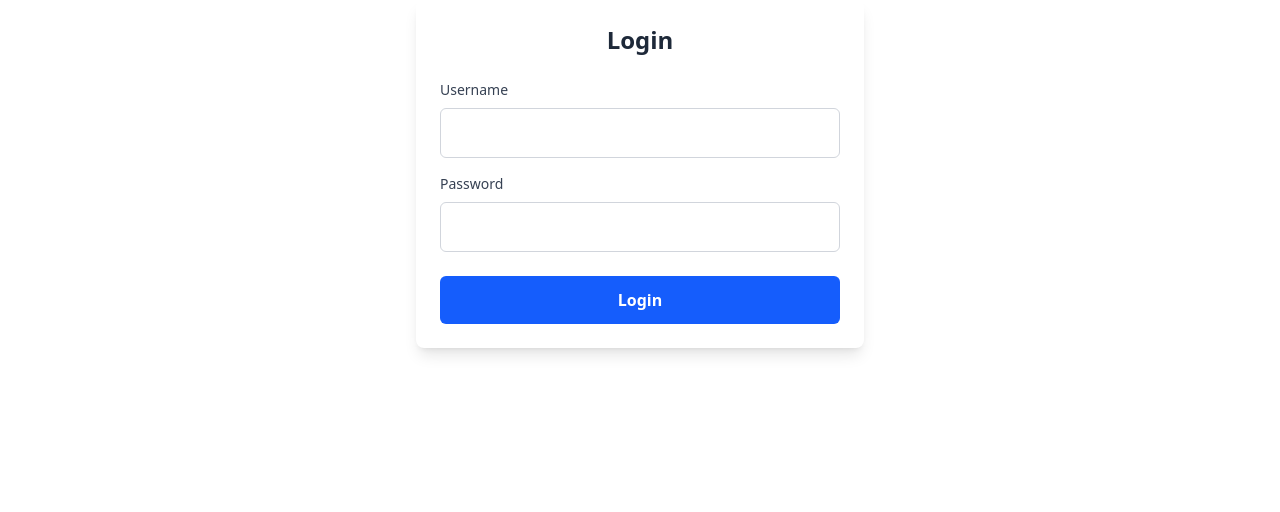
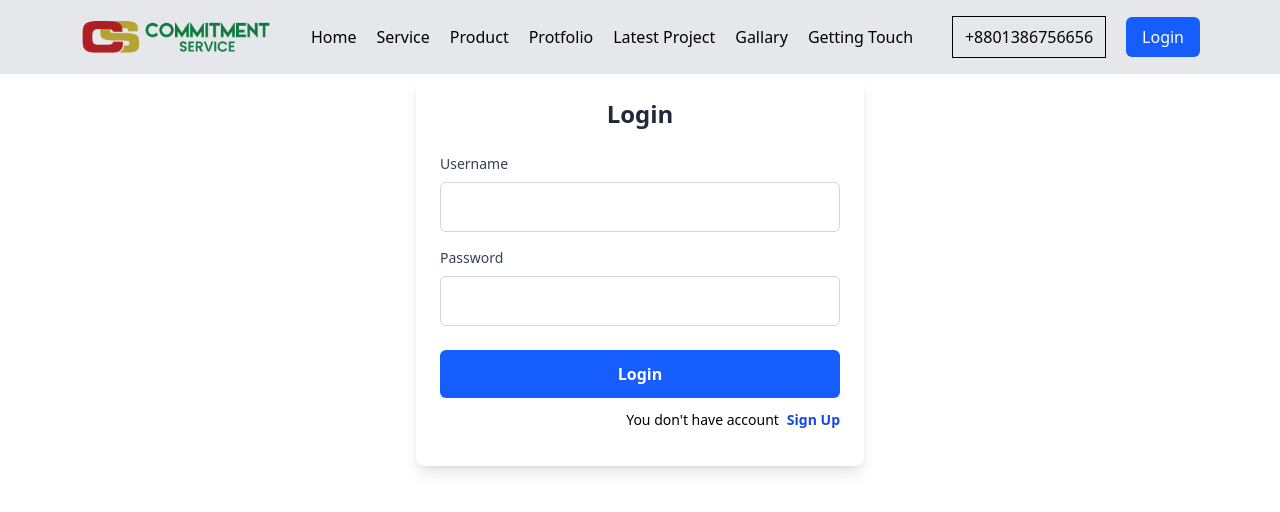
Before and after one commit to Sawjal-sikder/interior_frontend, a React (Vite) app: page /login in a window 1280 px wide. Shown: the top 512 px of the page. Built offline with nearby package versions, Linux system fonts and the light colour scheme.

Commit message:
for routing

```diff
--- a/src/pages/Signup.jsx
+++ b/src/pages/Signup.jsx
@@ -1,6 +1,7 @@
 import { useState } from 'react';
 import api from '../services/api';
-import { useNavigate } from 'react-router-dom';
+import { useNavigate, Link } from 'react-router-dom';
+import Navbar from '../component/navbar/Navbar';
 
 const Register = () => {
   const navigate = useNavigate();
@@ -54,9 +55,11 @@ const handleSubmit = async (e) => {
 };
 
   return (
+    <>
+    <Navbar />
     <form
       onSubmit={handleSubmit}
-      className="max-w-md mx-auto mt-10 p-6 bg-white shadow-md rounded-lg"
+      className="max-w-md mx-auto  p-6 bg-white shadow-md rounded-lg"
     >
       <h2 className="text-2xl font-semibold text-center mb-6">Register</h2>
 
@@ -117,7 +120,12 @@ const handleSubmit = async (e) => {
       >
         Register
       </button>
+      <div className="flex items-center gap-x-2 py-3 justify-end text-sm">
+          <p>You have already account</p>
+        <Link to="/login" className="text-blue-700 font-bold">Login</Link>
+        </div>
     </form>
+    </>
   );
 };
 
--- a/src/pages/auth/Login.jsx
+++ b/src/pages/auth/Login.jsx
@@ -1,10 +1,11 @@
-import React, { useState } from 'react';
-import api from '../../services/api';
-import { saveTokens } from '../../../auth';
-import { useNavigate } from 'react-router-dom';
+import React, { useState } from "react";
+import api from "../../services/api";
+import { saveTokens } from "../../../auth";
+import { useNavigate, Link } from "react-router-dom";
+import Navbar from "../../component/navbar/Navbar";
 
 const Login = () => {
-  const [formData, setFormData] = useState({ username: '', password: '' });
+  const [formData, setFormData] = useState({ username: "", password: "" });
   const navigate = useNavigate();
 
   const handleChange = (e) => {
@@ -15,55 +16,70 @@ const Login = () => {
   const handleSubmit = async (e) => {
     e.preventDefault();
     try {
-      const { data } = await api.post('/api/login/', formData);
+      const { data } = await api.post("/api/login/", formData);
       saveTokens(data);
-      navigate('/dashboard'); // Redirect to the dashboard after successful login
+      navigate("/dashboard"); // Redirect to the dashboard after successful login
     } catch (error) {
       alert(error.response.data.detail);
     }
   };
 
   return (
-    <form onSubmit={handleSubmit} className="login-form max-w-md mx-auto p-6 bg-white shadow-lg rounded-lg">
-      <h2 className="text-2xl font-semibold text-center text-gray-800 mb-6">Login</h2>
-
+    <>
+      <Navbar />
+      <form
+        onSubmit={handleSubmit}
+        className="login-form max-w-md mx-auto p-6 bg-white shadow-lg rounded-lg"
+      >
+        <h2 className="text-2xl font-semibold text-center text-gray-800 mb-6">
+          Login
+        </h2>
         <div className="form-group mb-4">
-        <label htmlFor="username" className="block text-sm font-medium text-gray-700 mb-2">
+          <label
+            htmlFor="username"
+            className="block text-sm font-medium text-gray-700 mb-2"
+          >
             Username
           </label>
           <input
             type="text"
             id="username"
             name="username"
-          value={formData.username}  // Bind the input value to formData.username
-          onChange={handleChange}     // Bind the onChange event to handleChange
+            value={formData.username} // Bind the input value to formData.username
+            onChange={handleChange} // Bind the onChange event to handleChange
             required
             className="w-full p-3 border border-gray-300 rounded-md focus:ring-2 focus:ring-blue-500 focus:border-transparent"
           />
         </div>
-
         <div className="form-group mb-6">
-        <label htmlFor="password" className="block text-sm font-medium text-gray-700 mb-2">
+          <label
+            htmlFor="password"
+            className="block text-sm font-medium text-gray-700 mb-2"
+          >
             Password
           </label>
           <input
             type="password"
             id="password"
             name="password"
-          value={formData.password}  // Bind the input value to formData.password
-          onChange={handleChange}     // Bind the onChange event to handleChange
+            value={formData.password} // Bind the input value to formData.password
+            onChange={handleChange} // Bind the onChange event to handleChange
             required
             className="w-full p-3 border border-gray-300 rounded-md focus:ring-2 focus:ring-blue-500 focus:border-transparent"
           />
         </div>
-
         <button
           type="submit"
           className="w-full cursor-pointer py-3 bg-blue-600 text-white font-semibold rounded-md hover:bg-blue-700 transition duration-300"
         >
           Login
         </button>
+        <div className="flex items-center gap-x-2 py-3 justify-end text-sm">
+          <p>You don't have account</p>
+        <Link to="/signup" className="text-blue-700 font-bold">Sign Up</Link>
+        </div>
       </form>
+    </>
   );
 };
 
```
Lines whose indentation alone changed are shown as unchanged.
